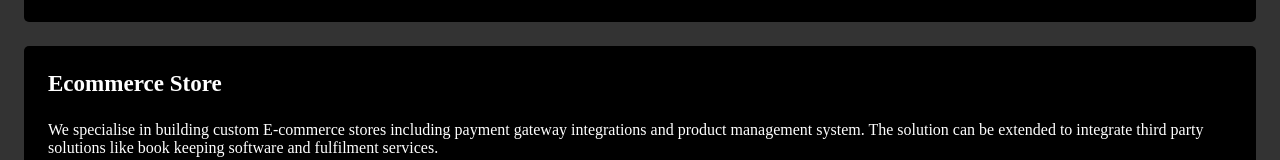
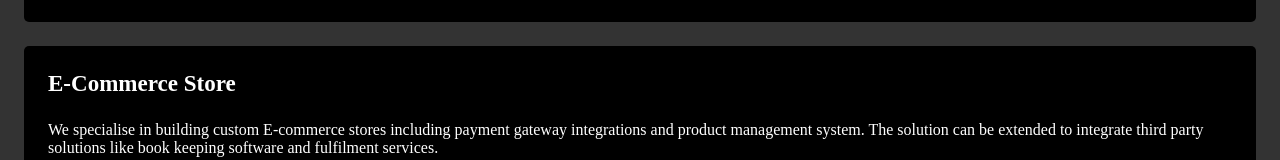
Before and after one commit to divyanshchahar/website, a Next.js app: page /services in a window 1280 px wide. Shown: the part 1517-1677 px from the top of the page. Built offline with nearby package versions, Linux system fonts and the light colour scheme.

Commit message:
Speling Corection

```diff
--- a/src/pages/services.tsx
+++ b/src/pages/services.tsx
@@ -194,7 +194,7 @@ const BackEnd = () => {
 const Ecommerce = () => {
   return (
     <div className={styles.serviceContainer}>
-      <h2 className="h4">Ecommerce Store</h2>
+      <h2 className="h4">E-Commerce Store</h2>
 
       <p>
         We specialise in building custom E-commerce stores including payment
```
